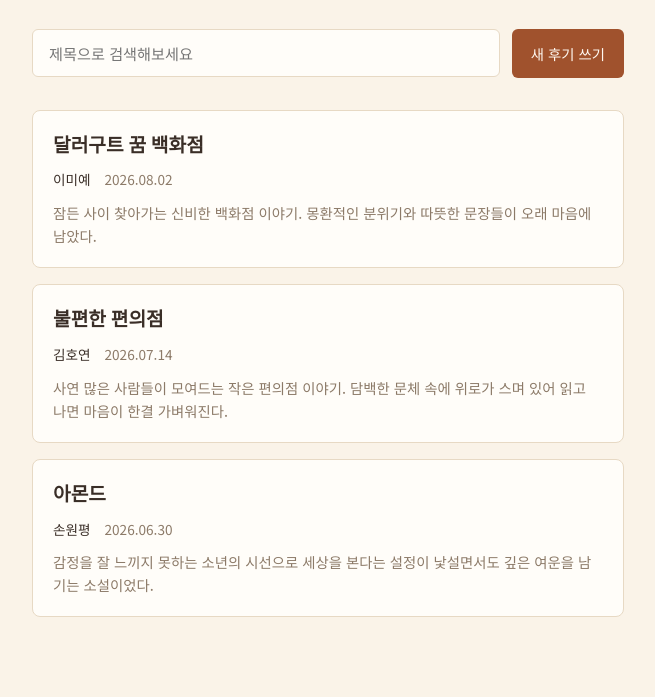
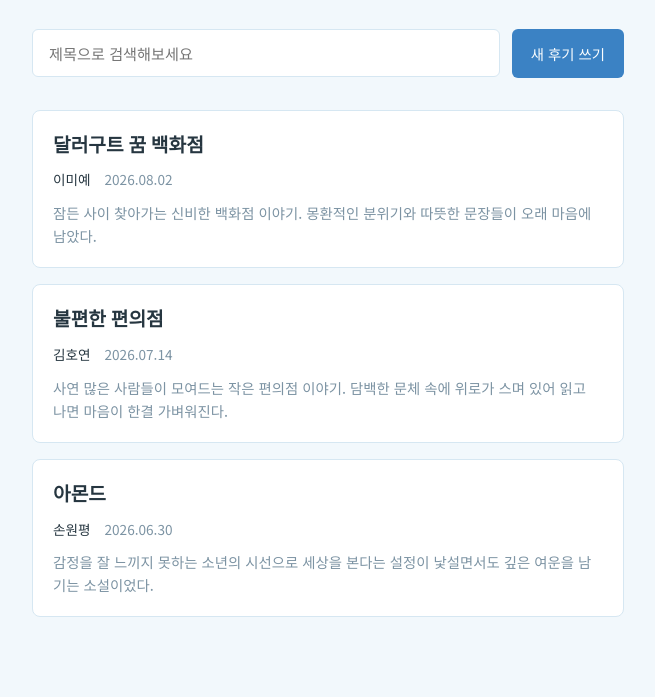
Before and after one commit to allpiizzza/sample-test, a website built with Vite: page index.html in a window 1280 px wide. Shown: the part 140-837 px from the top of the page, without its empty margins (312-967 px from the left). Built offline with nearby package versions, Linux system fonts and the light colour scheme.

Commit message:
색상을 하늘색으로 변경

```diff
--- a/style.css
+++ b/style.css
@@ -1,14 +1,14 @@
 @import url('https://fonts.googleapis.com/css2?family=Noto+Serif+KR:wght@400;600;700&family=Noto+Sans+KR:wght@400;500&display=swap');
 
 :root {
-  --color-bg: #faf3e8;
-  --color-surface: #fffdf9;
-  --color-border: #e7d9c4;
-  --color-text: #3a2e27;
-  --color-text-muted: #8c7a68;
-  --color-accent: #a0522d;
-  --color-accent-hover: #7c3f1f;
-  --color-danger: #b5493a;
+  --color-bg: #F2F8FC;
+  --color-surface: #FFFFFF;
+  --color-border: #D6E7F2;
+  --color-text: #263640;
+  --color-text-muted: #7C93A3;
+  --color-accent: #3B82C4;
+  --color-accent-hover: #2D6699;
+  --color-danger: #C1503F;
   --font-serif: 'Noto Serif KR', serif;
   --font-sans: 'Noto Sans KR', sans-serif;
 }
@@ -97,7 +97,7 @@ body {
 
 .btn-primary {
   background: var(--color-accent);
-  color: #fff9f2;
+  color: #FCFEFF;
 }
 
 .btn-primary:hover {
```
